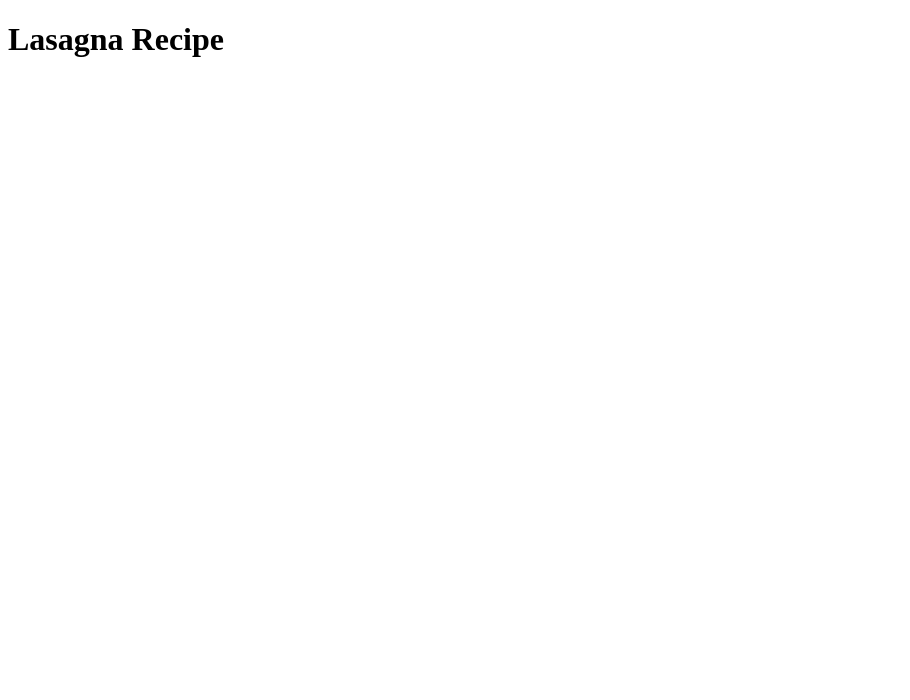
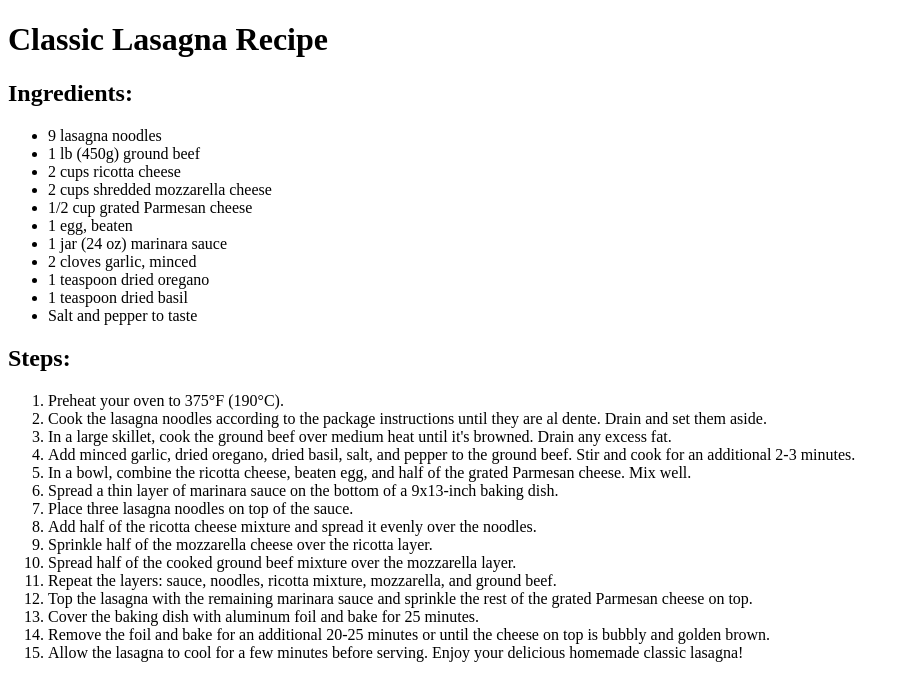
Before and after one commit to brkslgn/odin-recipes, a plain HTML site: page recipes/lasagna.html in a window 1280 px wide. Shown: the whole page, without its empty margins (0-910 px from the left). Drawn offline with Linux system fonts and the light colour scheme.

Commit message:
entirely new lasagna html

```diff
--- a/recipes/lasagna.html
+++ b/recipes/lasagna.html
@@ -1,12 +1,47 @@
 <!DOCTYPE html>
 <html lang="en">
-  <head>
-    <meta charset="UTF-8">
-    <title>Lasagna</title>
-  </head>
 
-  <body>
-    <h1>Lasagna Recipe</h1>
+<head>
+  <meta charset="utf-8">
+  <title>Classic Lasagna Recipe</title>
+</head>
 
-  </body>
+<body>
+  <h1>Classic Lasagna Recipe</h1>
+  <h2>Ingredients:</h2>
+  <ul>
+    <li>9 lasagna noodles</li>
+    <li>1 lb (450g) ground beef</li>
+    <li>2 cups ricotta cheese</li>
+    <li>2 cups shredded mozzarella cheese</li>
+    <li>1/2 cup grated Parmesan cheese</li>
+    <li>1 egg, beaten</li>
+    <li>1 jar (24 oz) marinara sauce</li>
+    <li>2 cloves garlic, minced</li>
+    <li>1 teaspoon dried oregano</li>
+    <li>1 teaspoon dried basil</li>
+    <li>Salt and pepper to taste</li>
+  </ul>
+
+  <h2>Steps:</h2>
+  <ol>
+    <li>Preheat your oven to 375°F (190°C).</li>
+    <li>Cook the lasagna noodles according to the package instructions until they are al dente. Drain and set them aside.</li>
+    <li>In a large skillet, cook the ground beef over medium heat until it's browned. Drain any excess fat.</li>
+    <li>Add minced garlic, dried oregano, dried basil, salt, and pepper to the ground beef. Stir and cook for an additional
+      2-3 minutes.</li>
+    <li>In a bowl, combine the ricotta cheese, beaten egg, and half of the grated Parmesan cheese. Mix well.</li>
+    <li>Spread a thin layer of marinara sauce on the bottom of a 9x13-inch baking dish.</li>
+    <li>Place three lasagna noodles on top of the sauce.</li>
+    <li>Add half of the ricotta cheese mixture and spread it evenly over the noodles.</li>
+    <li>Sprinkle half of the mozzarella cheese over the ricotta layer.</li>
+    <li>Spread half of the cooked ground beef mixture over the mozzarella layer.</li>
+    <li>Repeat the layers: sauce, noodles, ricotta mixture, mozzarella, and ground beef.</li>
+    <li>Top the lasagna with the remaining marinara sauce and sprinkle the rest of the grated Parmesan cheese on top.</li>
+    <li>Cover the baking dish with aluminum foil and bake for 25 minutes.</li>
+    <li>Remove the foil and bake for an additional 20-25 minutes or until the cheese on top is bubbly and golden brown.</li>
+    <li>Allow the lasagna to cool for a few minutes before serving. Enjoy your delicious homemade classic lasagna!</li>
+  </ol>
+</body>
+
 </html>
```
